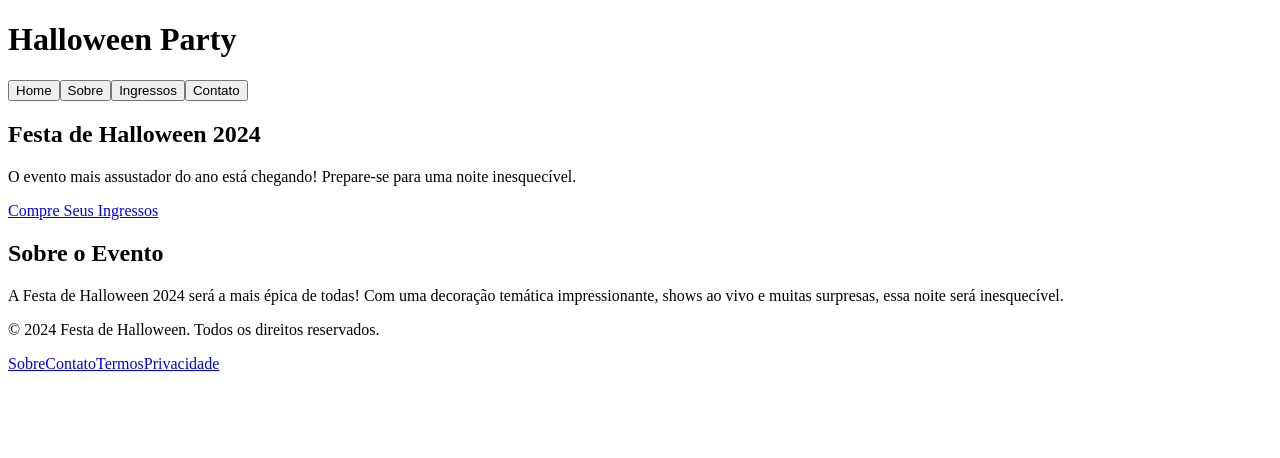
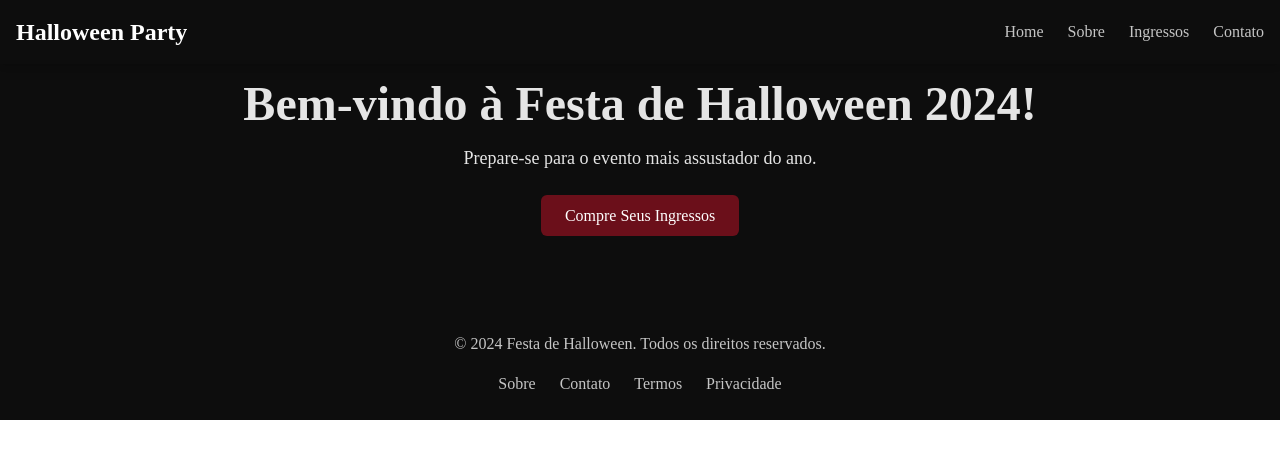
Before and after one commit to henrique-leme/halloween-party, a Next.js app: page / in a window 1280 px wide. Shown: the top 458 px of the page. Built offline with nearby package versions, Linux system fonts and the light colour scheme.

Commit message:
feat: app routing

```diff
--- /dev/null
+++ b/src/pages/_app.tsx
@@ -0,0 +1,16 @@
+import '../styles/globals.css';
+import type { AppProps } from 'next/app';
+import Header from '@/components/Header';
+import Footer from '@/components/Footer';
+
+function MyApp({ Component, pageProps }: AppProps) {
+  return (
+    <>
+      <Header />
+      <Component {...pageProps} />
+      <Footer />
+    </>
+  );
+}
+
+export default MyApp;
--- a/src/pages/index.tsx
+++ b/src/pages/index.tsx
@@ -1,40 +1,14 @@
-import Header from '@/components/Header';
-import Footer from '@/components/Footer';
-import React from 'react';
-
-const Home: React.FC = () => {
+export default function HomePage() {
   return (
-    <>
-      <Header />
-      <main className="bg-black text-gray-200">
-        {/* Hero Section */}
-        <section className="min-h-screen flex flex-col justify-center items-center text-center bg-black">
-          <h1 className="text-5xl text-red-600 font-bold mb-4">Festa de Halloween 2024</h1>
-          <p className="text-lg text-gray-300 mb-8">
-            O evento mais assustador do ano está chegando! Prepare-se para uma noite inesquecível.
-          </p>
+    <main className="bg-black text-gray-200 text-center py-20">
+      <h1 className="text-5xl text-red-600 font-bold mb-4">Bem-vindo à Festa de Halloween 2024!</h1>
+      <p className="text-lg mb-8">Prepare-se para o evento mais assustador do ano.</p>
       <a
         href="/tickets"
         className="bg-wine-600 text-white py-3 px-6 rounded-md hover:bg-wine-700 transition"
       >
         Compre Seus Ingressos
       </a>
-        </section>
-
-        {/* Sobre o Evento */}
-        <section className="py-20 px-4 bg-black">
-          <div className="max-w-5xl mx-auto text-center">
-            <h2 className="text-4xl text-red-600 font-bold mb-6">Sobre o Evento</h2>
-            <p className="text-lg text-gray-300">
-              A Festa de Halloween 2024 será a mais épica de todas! Com uma decoração temática
-              impressionante, shows ao vivo e muitas surpresas, essa noite será inesquecível.
-            </p>
-          </div>
-        </section>
     </main>
-      <Footer />
-    </>
   );
-};
-
-export default Home;
+}
```
Lines whose indentation alone changed are shown as unchanged.
